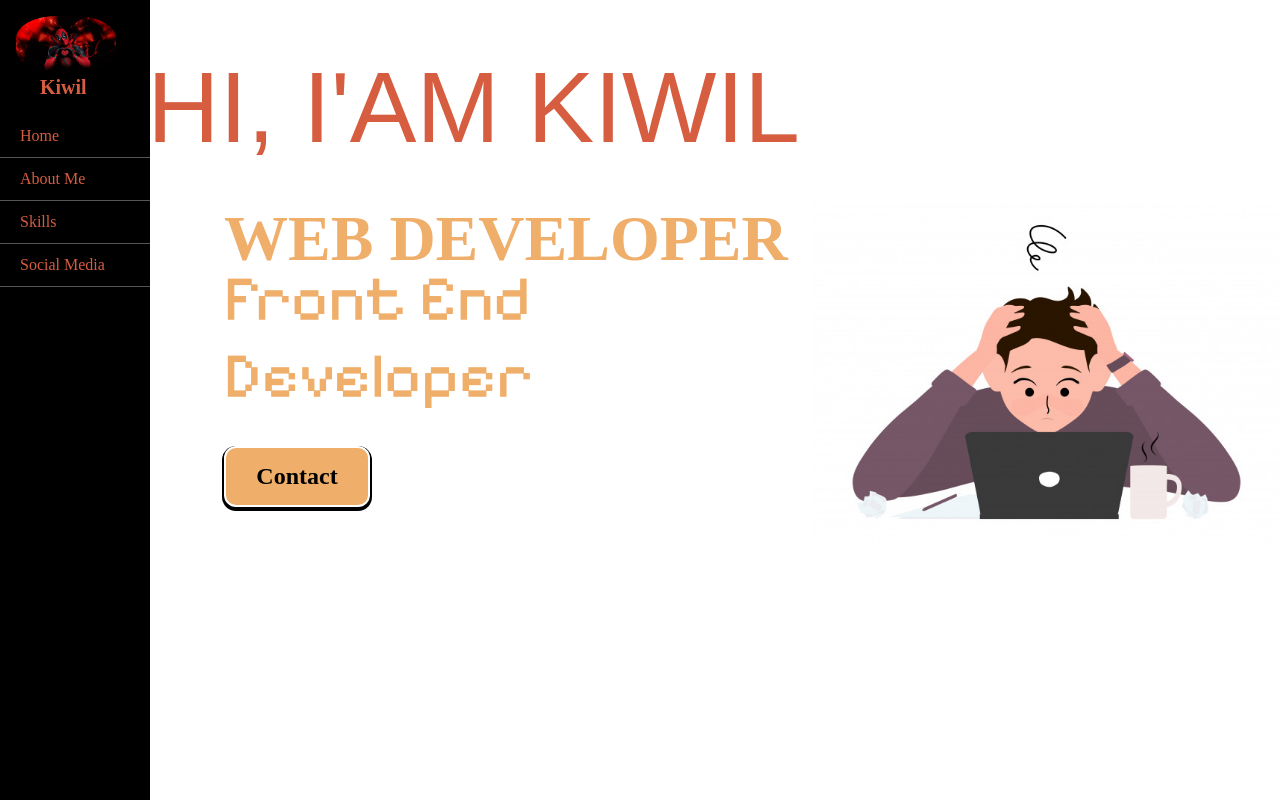
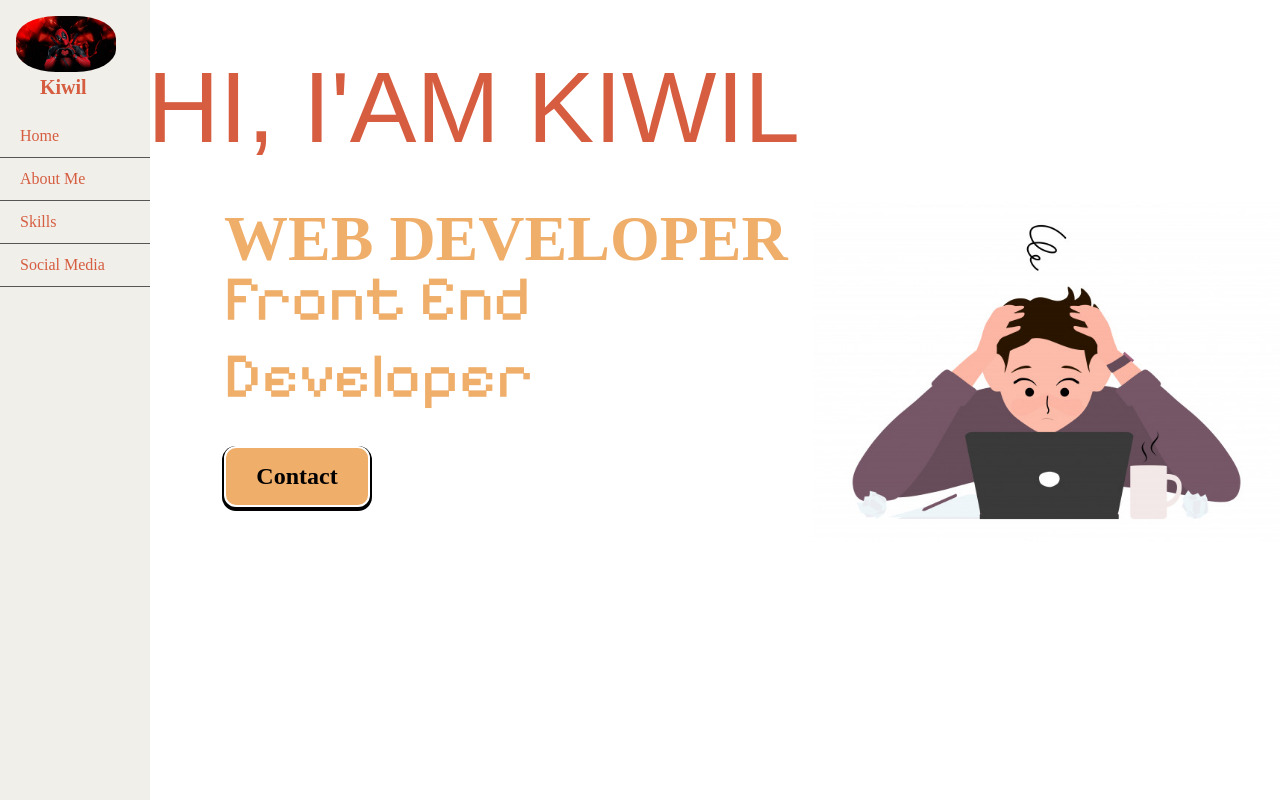
Before and after one commit to wildan-se/dicoding, a plain HTML site: page index.html in a window 1280 px wide. Shown: the top 800 px of the page. Drawn offline with nearby package versions, Linux system fonts and the light colour scheme; a web font is replaced by a local one.

Commit message:
Update style.css

```diff
--- a/style.css
+++ b/style.css
@@ -7,7 +7,7 @@
 /* NAVBAR */
 
 .vertical-navbar {
-  background-color: black;
+  background-color: #f0efea;
   width: 150px;
   position: fixed;
   top: 0;
```
